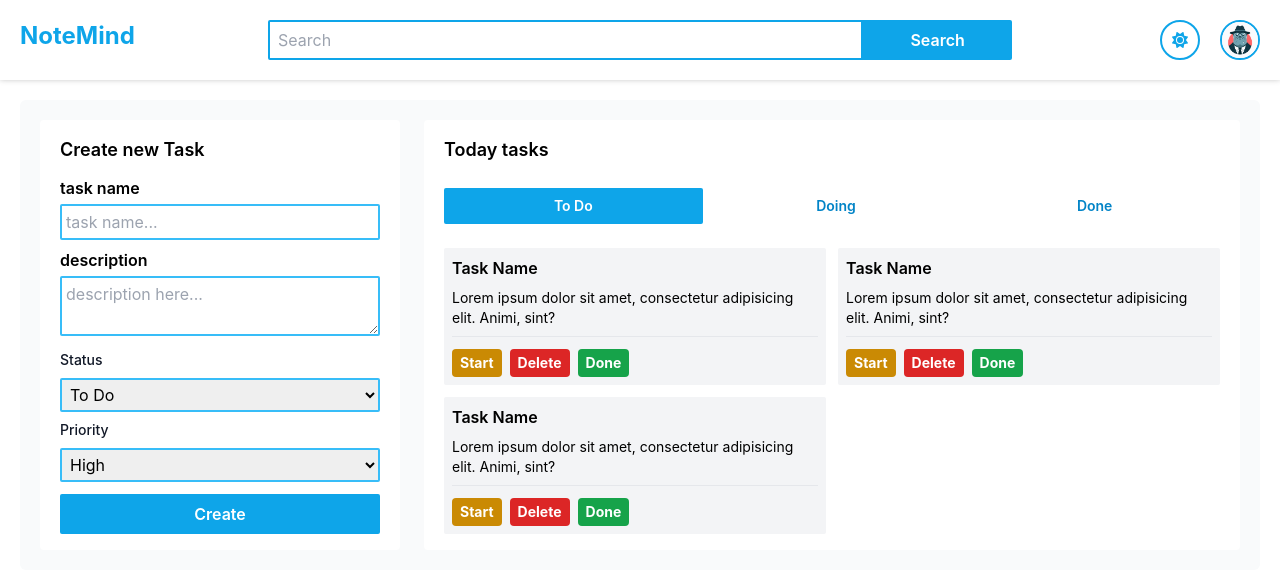
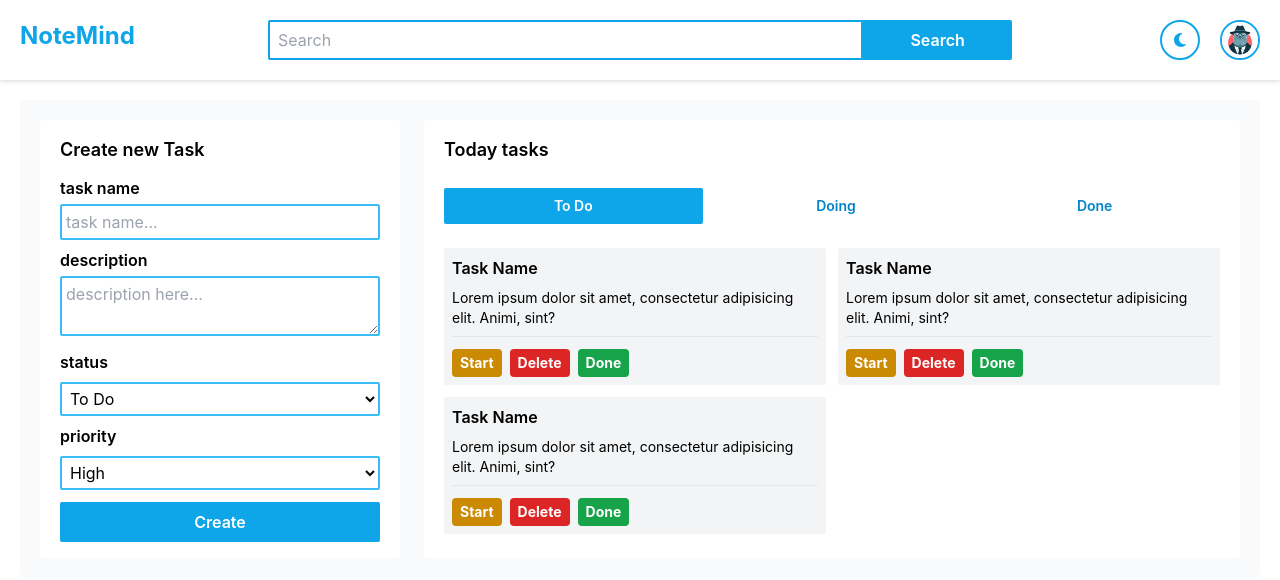
Before and after one commit to KaraniAbdellah/BeFocused_APP, a React (Create React App) app in the folder my_app/: page / in a window 1280 px wide. Shown: the top 580 px of the page. Built offline with nearby package versions, Linux system fonts and the light colour scheme.

Commit message:
add dark mode

```diff
--- a/my_app/src/App.js
+++ b/my_app/src/App.jsx
@@ -1,4 +1,4 @@
-import React from "react";
+import React, {useState} from "react";
 
 // Font Awesome
 import { FontAwesomeIcon } from '@fortawesome/react-fontawesome';
@@ -15,10 +15,11 @@ import "./global.css";
 
 
 function App() {
+  const [darkMode, setDarkMode] = useState(false);
   return (
-    <div className="App">
-        <Header></Header>
-        <Section></Section>
+    <div className={`${darkMode ? "dark": ""} app`}>
+        <Header setDarkMode={setDarkMode} darkMode={darkMode}></Header>
+        <Section setDarkMode={setDarkMode} darkMode={darkMode}></Section>
     </div>
   );
 }
--- a/my_app/src/Aside.jsx
+++ b/my_app/src/Aside.jsx
@@ -8,7 +8,7 @@ import { faPlus, faTrashCan, faGauge, faTag, faX } from "@fortawesome/free-solid
 // Import Aside Component
 import Main from "./Main";
 
-function Aside() {
+function Aside({setDarkMode, darkMode}) {
     const AddTask = () => {
         console.log("Hello World");
     }
@@ -34,19 +34,34 @@ function Aside() {
     }
 
     return (
-        <aside className="bg-white dark:bg-slate-500 inset-shadow-2xs lg:mb-0 md:mb-4 py-4 px-5 rounded w-[100%] lg:w-[30%] md:w-[100%] sm:w-[100%]">
-            <h3 className="font-semibold mb-3 text-lg">Create new Task</h3>
+        <aside className={`${darkMode ? "dark bg-zinc-700" : ""} bg-white inset-shadow-2xs
+        lg:mb-0 md:mb-4 py-4 px-5 rounded w-[100%] lg:w-[30%] md:w-[100%]
+        sm:w-[100%]`}>
+            <h3 className={`${darkMode ? "dark text-white": ""} font-semibold mb-3 text-lg`}>Create new Task</h3>
             <div className="mb-2 name">
-                <h3 className="mb-1 font-semibold">task name</h3>
-                <input onInput={(e) => HandleTitle(e)} type="text" placeholder='task name...' className="p-1 rounded-sm w-[100%] task_name outline-sky-500 border-sky-400 border-solid border-x-2 border-y-2"/>
+                <h3 className={`${darkMode ? "dark text-white": ""} mb-1 font-semibold`}>task name</h3>
+                <input onInput={(e) => HandleTitle(e)} type="text" placeholder='task name...'
+                className={`${darkMode ? "dark bg-zinc-700 text-white" : ""}
+                p-1 rounded-sm w-[100%] task_name outline-sky-500 border-sky-400 border-solid
+                border-x-2 border-y-2
+                `}/>
             </div>
             <div className="mb-2 description">
-                <h3 className="mb-1 font-semibold">description</h3>
-                <textarea onInput={(e) => HandleDescription(e)} type="text" placeholder='description here...' className="p-1 rounded-sm w-[100%] task_name outline-sky-500 border-sky-400 border-solid border-x-2 border-y-2"/>
+                <h3 className={`${darkMode ? "dark text-white" : ""} mb-1 font-semibold`}>description</h3>
+                <textarea onInput={(e) => HandleDescription(e)} type="text" placeholder='description here...'
+                className={`${darkMode ? "dark bg-zinc-700 text-white" : ""}
+               p-1 rounded-sm w-[100%] task_name outline-sky-500 border-sky-400
+                border-solid border-x-2 border-y-2
+                `}
+                />
             </div>
             <div className="mb-2 status">
-                <label htmlFor="status" className="block mb-2 text-sm font-medium text-gray-900 dark:text-white">Status</label>
-                <select onChange={(e) => HandleStatus(e)} id="status" className="p-1 rounded-sm w-[100%] task_name outline-sky-500 border-sky-400 border-solid border-x-2 border-y-2">
+                <label htmlFor="status" className={`${darkMode ? "dark text-white": ""}
+                block mb-2 font-semibold`}>status</label>
+                <select onChange={(e) => HandleStatus(e)} id="status"
+                    className={`${darkMode ? "dark bg-zinc-700 text-white" : ""}
+                    p-1 rounded-sm w-[100%] task_name outline-sky-500
+                    border-sky-400 border-solid border-x-2 border-y-2 bg-white`}>
                     <option disabled value={""}>Choose A Status</option>
                     <option value="To Do">To Do</option>
                     <option value="Doing">Doing</option>
@@ -54,8 +69,12 @@ function Aside() {
                 </select>
             </div>
             <div className="mb-2 priority">
-                <label htmlFor="priority" className="block mb-2 text-sm font-medium text-gray-900 dark:text-white">Priority</label>
-                <select onChange={(e) => HandlePriority(e)} id="priority" className="p-1 rounded-sm w-[100%] task_name outline-sky-500 border-sky-400 border-solid border-x-2 border-y-2">
+                <label htmlFor="status" className={`${darkMode ? "dark text-white": ""}
+                block mb-2 font-semibold`}>priority</label>
+                    <select onChange={(e) => HandlePriority(e)} id="priority"
+                    className={`${darkMode ? "dark bg-zinc-700 text-white" : ""}
+                    p-1 rounded-sm w-[100%] task_name outline-sky-500
+                    border-sky-400 border-solid border-x-2 border-y-2 bg-white`}>
                     <option disabled value={""}>Choose A Status</option>
                     <option value="High">High</option>
                     <option value="Medium">Medium</option>
--- a/my_app/src/Card.jsx
+++ b/my_app/src/Card.jsx
@@ -4,13 +4,14 @@ import React from "react";
 import { FontAwesomeIcon } from "@fortawesome/react-fontawesome";
 import { faCarOn } from "@fortawesome/free-solid-svg-icons";
 
-export default function Card() {
+export default function Card({darkMode}) {
   return (
-    <div className="card bg-gray-100 p-2 rounded-sm lg:col-span-3 md:col-span-3 sm:col-span-6 col-span-6">
-      <div className="task_info flex justify-between mb-2">
-        <h3 className="font-semibold">Task Name</h3>
+    <div className={`${darkMode ? "dark bg-zinc-800": ""} card bg-gray-100 p-2 rounded-sm lg:col-span-3
+       md:col-span-3 sm:col-span-6 col-span-6`}>
+      <div className={`${darkMode ? "dark": ""} task_info flex justify-between mb-2`}>
+        <h3 className={`${darkMode ? "dark text-white": ""} font-semibold`}>Task Name</h3>
       </div>
-      <p className="description mb-2 text-sm">
+      <p className={`${darkMode ? "dark text-white" : ""} description mb-2 text-sm`}>
         Lorem ipsum dolor sit amet, consectetur adipisicing elit. Animi, sint?
       </p>
       <hr />
--- a/my_app/src/Header.jsx
+++ b/my_app/src/Header.jsx
@@ -10,8 +10,7 @@ import { FontAwesomeIcon } from '@fortawesome/react-fontawesome';
 // Import Images
 import avatarLogo from "./assests/avatar.jpg";
 
-const Header = () => {
-    const [darkMode, setDarkMode] = useState(false);
+const Header = ({setDarkMode, darkMode}) => {
     const handleDarkMode = () => {
         setDarkMode(!darkMode);
     }
@@ -26,7 +25,7 @@ const Header = () => {
     }, []);
     return (
         <header className={`${darkMode ? "dark bg-zinc-700" : ""} p-5 grid grid-cols-5
-        shadow-[0_-1px_6px_rgba(0,0,0,0.3)]`}>
+        shadow-[0_-1px_6px_rgba(0,0,0,0.3)] bg-white`}>
             <div className="logo lg:col-span-1 lg:block md:block hidden">
                 <a href="#">
                     <p className="text-2xl font-bold text-sky-500">NoteMind</p>
@@ -37,8 +36,10 @@ const Header = () => {
                 <button className='w-1/5 transition-all h-full font-semibold rounded-r-sm bg-sky-500 text-white hover:bg-sky-600'>Search</button>
             </div>
             <div className="account lg:col-span-1 md:col-span-1 sm:col-span-1 col-span-2 text-right flex justify-end">
-                <button onClick={handleDarkMode} className="dark:hover:bg-zinc-600 mr-5 w-10 rounded-3xl dark_mode border-2 border-sky-500 hover:bg-gray-100">
-                    {darkMode ? <FontAwesomeIcon className="font-semibold text-sky-500" icon={faMoon} /> : <FontAwesomeIcon className="font-semibold text-sky-500" icon={faSun} />}
+                <button onClick={handleDarkMode} className={`${darkMode ? "dark hover:bg-zinc-600" : ""} mr-5 w-10 rounded-3xl
+                dark_mode border-2 border-sky-500 hover:bg-gray-100`}>
+                    {darkMode ? <FontAwesomeIcon className="font-semibold text-sky-500" icon={faSun} /> :
+                    <FontAwesomeIcon className="font-semibold text-sky-500" icon={faMoon} />}
                 </button>
                 <img className="w-10 cursor-pointer rounded-3xl border-2 border-sky-500" src={avatarLogo} alt="" />
             </div>
--- a/my_app/src/Main.jsx
+++ b/my_app/src/Main.jsx
@@ -2,19 +2,25 @@ import React from 'react';
 import Card from "./Card";
 
 
-export default function Main() {
+export default function Main({darkMode}) {
   return (
-    <main className="bg-white inset-shadow-2xs py-4 px-5 rounded w-[100%] sm:w-[100%] md:w-[100%] lg:w-[68%]">
-        <h2 className="font-semibold text-lg mb-5">Today tasks</h2>
+    <main className={`${darkMode ? "dark bg-zinc-700": ""} bg-white inset-shadow-2xs py-4 px-5
+      rounded w-[100%] sm:w-[100%] md:w-[100%] lg:w-[68%]`}>
+        <h2 className={`${darkMode ? "dark text-white" : ""} font-semibold text-lg mb-5`}>Today tasks</h2>
         <ul className="grid grid-cols-6 w-[100%] py-1 navigation mb-5 rounded-lg">
-            <button className="col-span-2 text-center font-semibold rounded-sm py-2 px-4 text-sm bg-sky-500 hover:bg-sky-600 transition-all text-white">To Do</button>
-            <button className="col-span-2 ml-2 text-center font-semibold hover:bg-gray-200 rounded-sm text-sky-600 py-2 px-4 text-sm transition-all">Doing</button>
-            <button className="col-span-2 ml-2 text-center font-semibold hover:bg-gray-200 rounded-sm text-sky-600 py-2 px-4 text-sm transition-all">Done</button>
+            <button className="col-span-2 text-center font-semibold
+            rounded-sm py-2 px-4 text-sm bg-sky-500 hover:bg-sky-600 transition-all text-white">To Do</button>
+            <button className={`${darkMode ? "dark hover:bg-zinc-600" : ""} col-span-2 ml-2 text-center font-semibold
+            hover:bg-gray-200 rounded-sm text-sky-600 py-2 px-4 text-sm transition-all`}
+            >Doing</button>
+            <button className={`${darkMode ? "dark hover:bg-zinc-600" : ""} col-span-2 ml-2 text-center font-semibold
+            hover:bg-gray-200 rounded-sm text-sky-600 py-2 px-4 text-sm transition-all`}
+            >Done</button>
         </ul>
         <div className="cards grid grid-cols-6 gap-3">
-            <Card></Card>
-            <Card></Card>
-            <Card></Card>
+            <Card darkMode={darkMode}></Card>
+            <Card darkMode={darkMode}></Card>
+            <Card darkMode={darkMode}></Card>
         </div>
     </main>
   )
--- a/my_app/src/Section.jsx
+++ b/my_app/src/Section.jsx
@@ -4,11 +4,12 @@ import Aside  from './Aside';
 import React from 'react';
 
 
-export default function Section() {
+export default function Section({setDarkMode, darkMode}) {
   return (
-    <section className="justify-between flex flex-col md:flex-col lg:flex-row sm:flex-col mx-5 my-5 rounded-md bg-gray-50 p-5">
-        <Aside></Aside>
-        <Main></Main>
+    <section className={`${darkMode ? "dark bg-zinc-800": ""} justify-between flex flex-col md:flex-col
+    lg:flex-row sm:flex-col mx-5 my-5 rounded-md bg-gray-50 p-5`}>
+        <Aside setDarkMode={setDarkMode} darkMode={darkMode}></Aside>
+        <Main setDarkMode={setDarkMode} darkMode={darkMode}></Main>
     </section>
   );
 }
--- a/my_app/src/global.css
+++ b/my_app/src/global.css
@@ -5,3 +5,9 @@ header.dark_mode {
 header.light_mode {
     background-color: #f8fafc !important;
 }
+body.dark {
+    background-color: rgb(39 39 42) !important;
+}
+body.light {
+    background-color: rgb(249 250 251) !important;
+}
```
